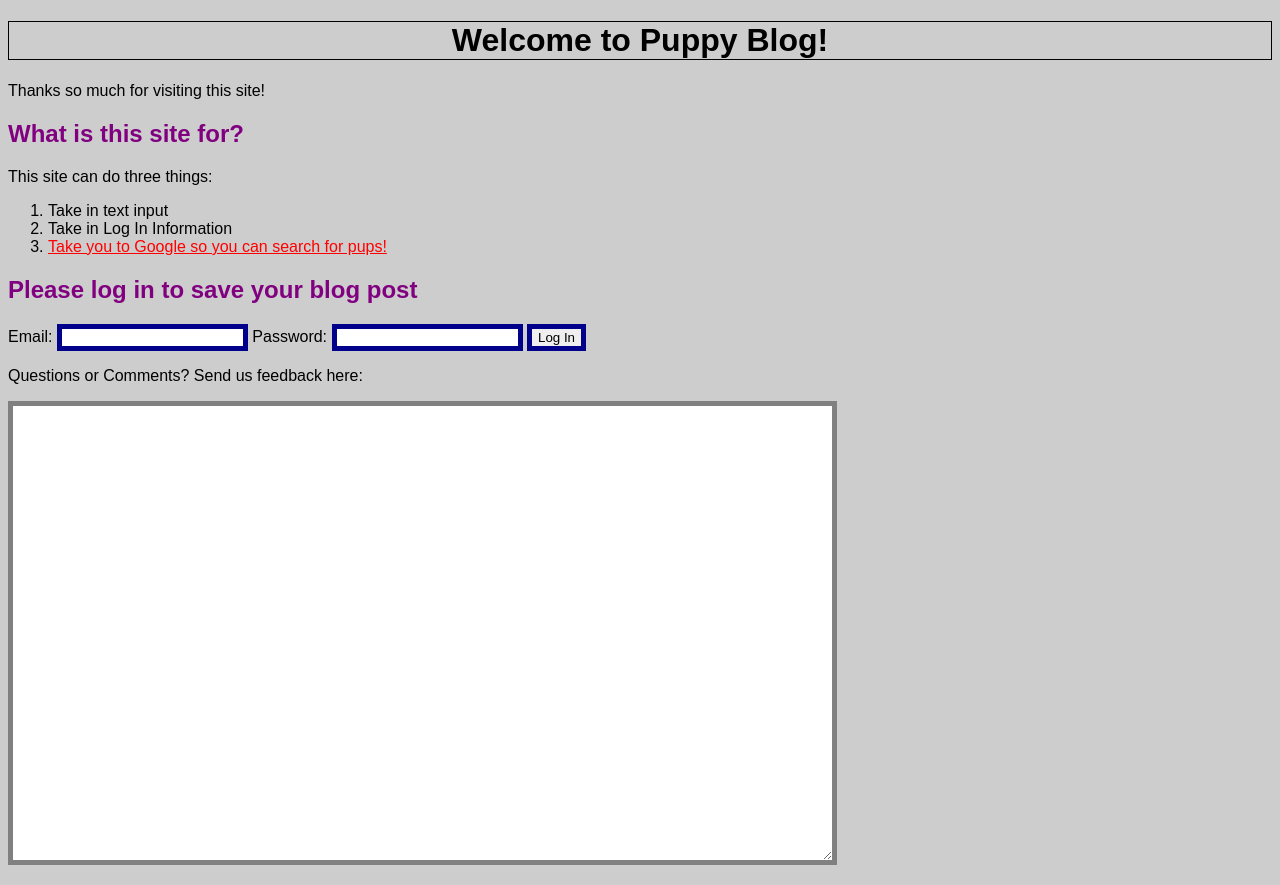
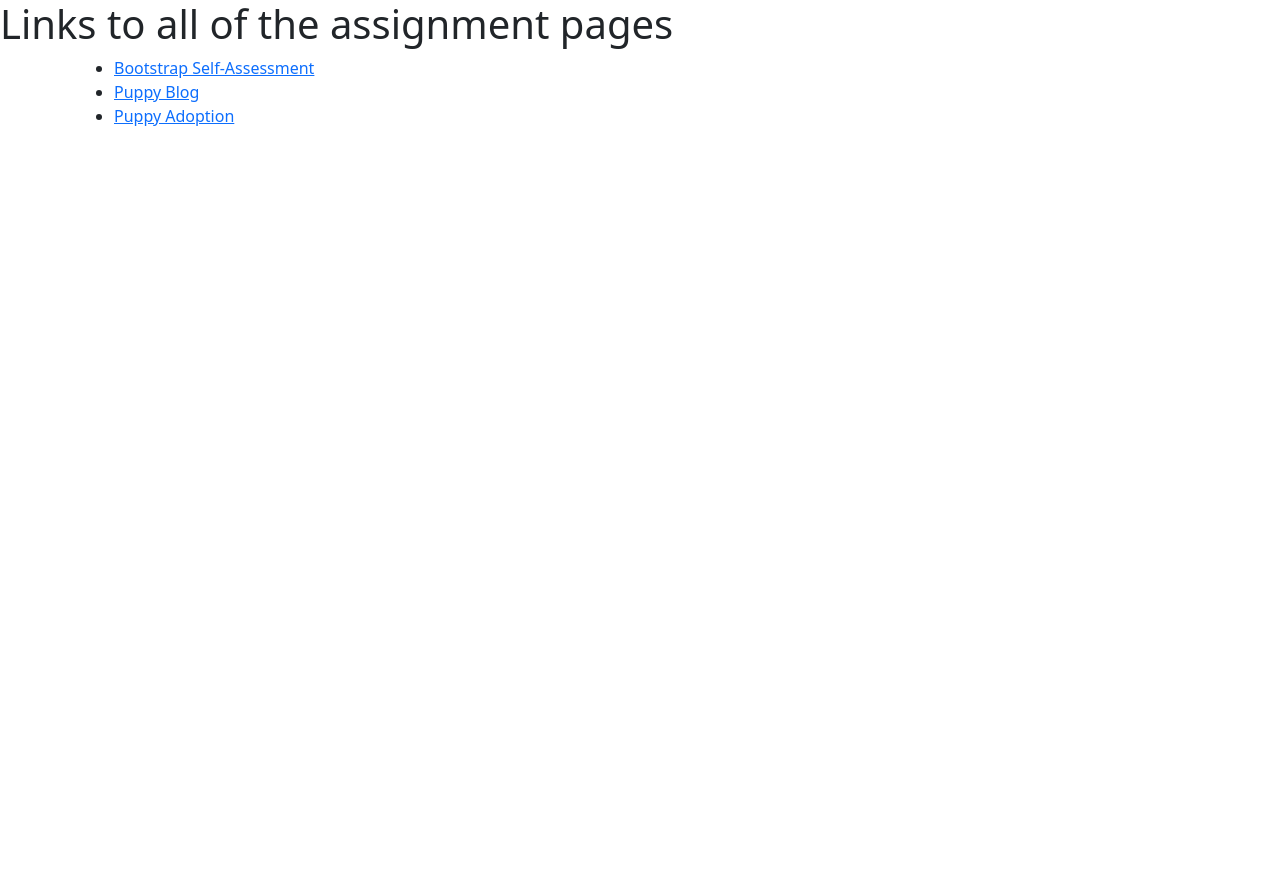
Before and after one commit to MongooseIV/mingus_school, a plain HTML site: page index.html in a window 1280 px wide. After the commit the page ends 800 px from the top, so only its background shows below. Drawn offline with nearby package versions, Linux system fonts and the light colour scheme; a web font is replaced by a local one.

Commit message:
index updated

```diff
--- a/index.html
+++ b/index.html
@@ -4,37 +4,21 @@
     <meta charset="UTF-8">
     <meta http-equiv="X-UA-Compatible" content="IE=edge">
     <meta name="viewport" content="width=device-width, initial-scale=1.0">
-    <title>Document</title>
-    <link rel="stylesheet" href="master.css">
-    <link href="https://fonts.googleapis.com/css2?family=Aldrich&display=swap" rel="stylesheet">
+    <title>Link Page</title>
+    <link href="https://cdn.jsdelivr.net/npm/bootstrap@5.2.1/dist/css/bootstrap.min.css" rel="stylesheet" integrity="sha384-iYQeCzEYFbKjA/T2uDLTpkwGzCiq6soy8tYaI1GyVh/UjpbCx/TYkiZhlZB6+fzT" crossorigin="anonymous">
+
 </head>
 <body>
-    <h1>Welcome to Puppy Blog!</h1>
+    <h1>Links to all of the assignment pages</h1>
 
-    <p>Thanks so much for visiting this site!</p>
+    <div class="container">
+        <ul>
+            <li><a href="Bootstrap5_Project_Main.html">Bootstrap Self-Assessment</a></li>
+            <li><a href="puppy_blog.html">Puppy Blog</a></li>
+            <li><a href="assessment_two.html">Puppy Adoption</a></li>
+        </ul>
+    </div>
 
-    <h2>What is this site for?</h2>
-
-    <p>This site can do three things:</p>
-
-    <ol>
-        <li>Take in text input</li>
-        <li>Take in Log In Information</li>
-        <li><a href="google.com">Take you to Google so you can search for pups!</a></li>
-    </ol>
-
-    <h2>Please log in to save your blog post</h2>
-    <form action="">
-        <p> <label for="user_email">Email:</label>
-            <input type="email" name="email" id="user_email">
-            <label for="user_pword">Password:</label>
-            <input type="text" name="pword" id="user_pword">
-            <input type="submit" name="" value="Log In" id="log_in">
-
-        </p>
-        <p>Questions or Comments? Send us feedback here:</p>
-        <p><textarea name="comment_field" id="comment_field" cols="100" rows="30"></textarea></p>
-    </form>
-
+    <script src="https://cdn.jsdelivr.net/npm/bootstrap@5.2.1/dist/js/bootstrap.bundle.min.js" integrity="sha384-u1OknCvxWvY5kfmNBILK2hRnQC3Pr17a+RTT6rIHI7NnikvbZlHgTPOOmMi466C8" crossorigin="anonymous"></script>
 </body>
 </html>
```
Also changed, not shown: Bootstrap5_Project_Main.html (+3 -1 lines), puppy_blog.html (added, +40 -0 lines).
